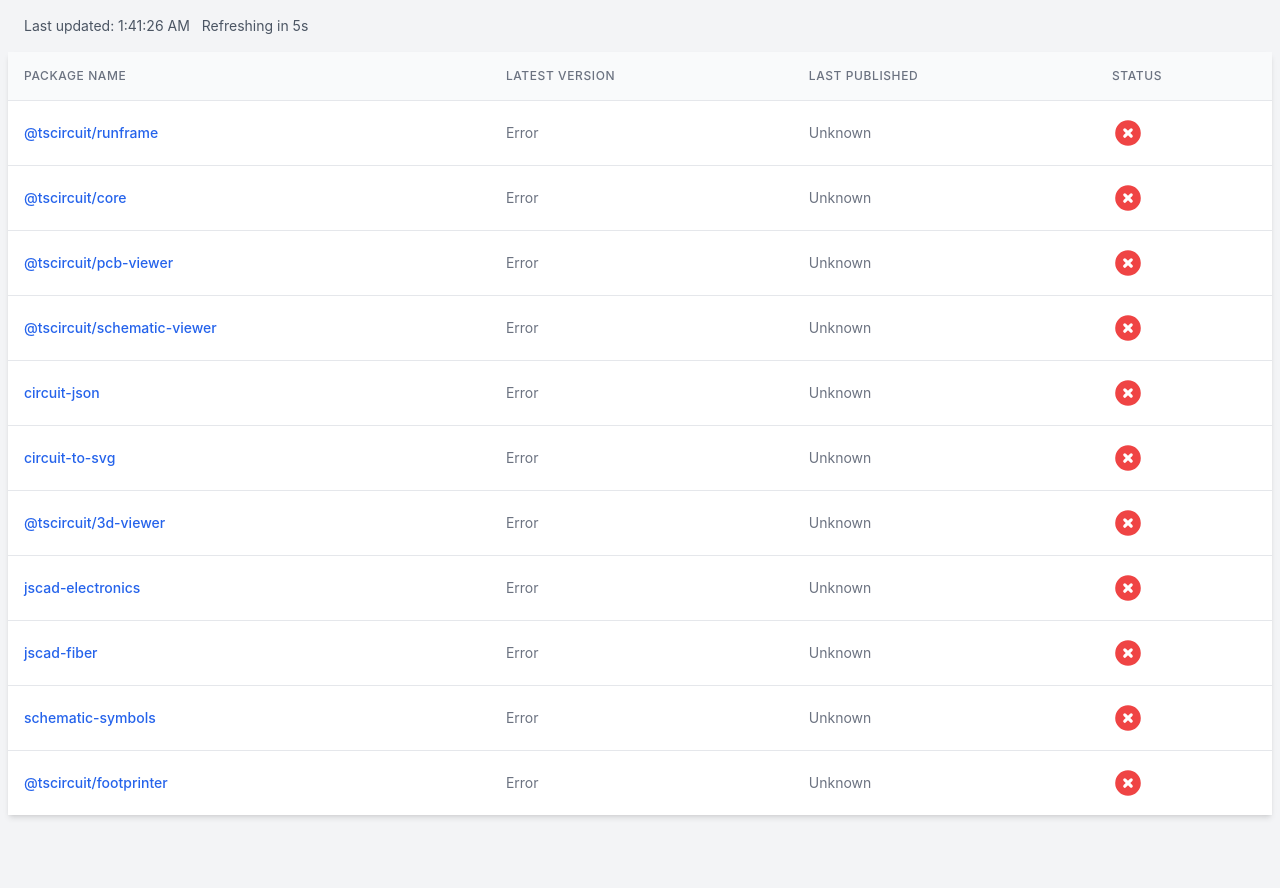
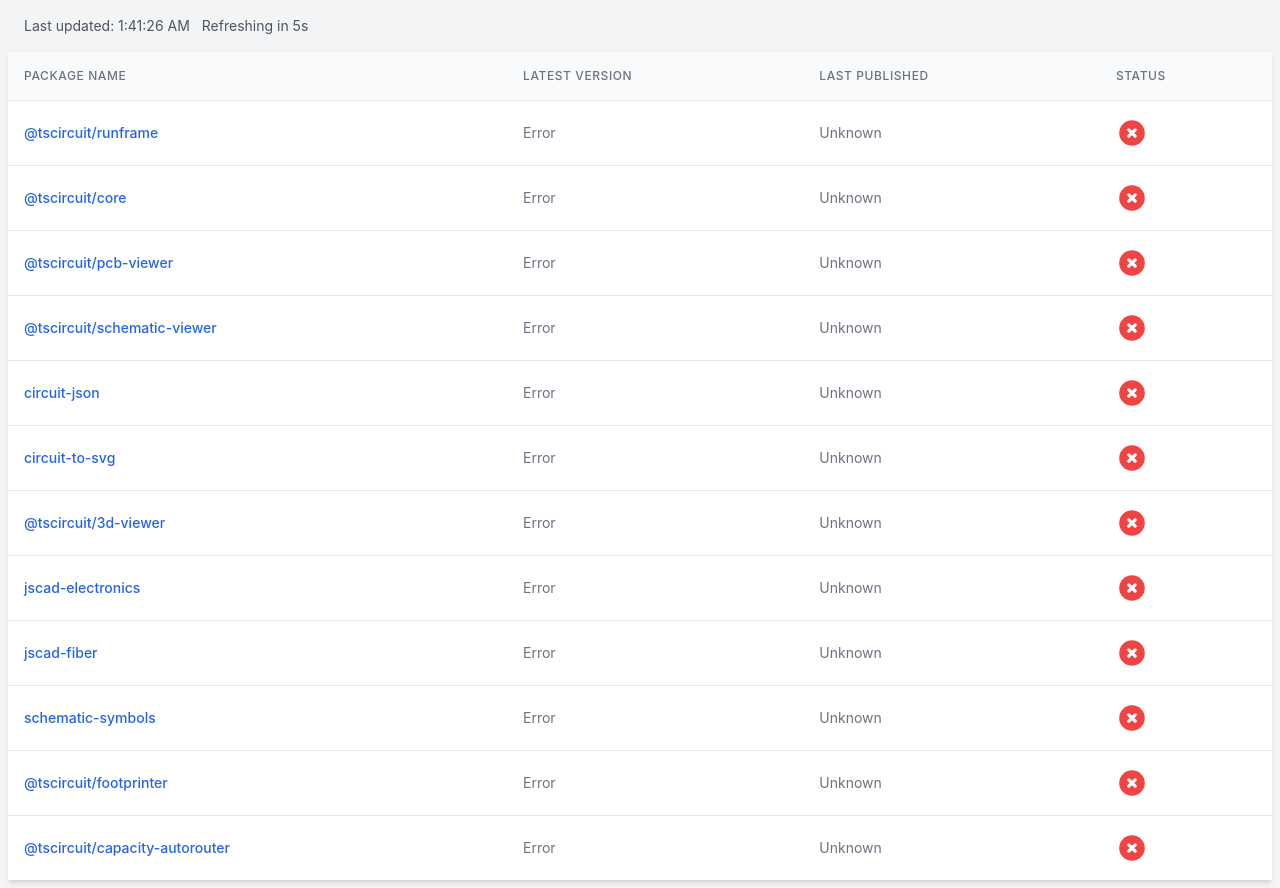
Before and after one commit to tscircuit/versions.tscircuit.com, a plain HTML site: page index.html in a window 1280 px wide. Before the commit the page ends 823 px from the top, so only its background shows below. Drawn offline with nearby package versions, Linux system fonts and the light colour scheme; no server answers.

Commit message:
Update index.html

```diff
--- a/index.html
+++ b/index.html
@@ -56,7 +56,8 @@
             'jscad-electronics',
             'jscad-fiber',
             'schematic-symbols',
-            '@tscircuit/footprinter'
+            '@tscircuit/footprinter',
+            "@tscircuit/capacity-autorouter"
         ];
 
         const packageTable = document.getElementById('packageTable');
```
